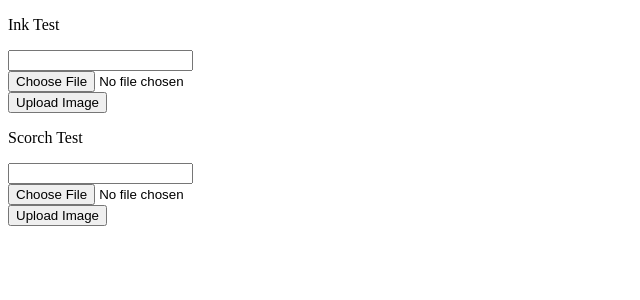
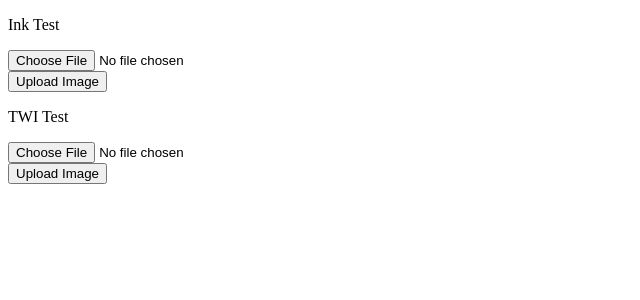
Before and after one commit to vishwaksenan/visual_tire_inspection, a Django app: page / in a window 1280 px wide. Shown: the top 300 px of the page, without its empty margins (0-640 px from the left). Run offline with Django 3.2, Linux system fonts and the light colour scheme.

Commit message:
TWI test django completed

```diff
--- a/tire_inspection/admin_app/views.py
+++ b/tire_inspection/admin_app/views.py
@@ -25,16 +25,16 @@ def ink_test_view(request):
 		data['result'] = result_of_ink_test
 	return render(request,"result.html",context=data)
 
-def scorch_test_view(request):
+def twi_test_view(request):
 	"""
-	Scorch test
+	TWI test
 	"""
 	if(request.method == 'POST' and request.FILES['test_file']):
 		test_file = request.FILES['test_file']
 		fss = FileSystemStorage()
 		name = fss.save(test_file.name,test_file)
 		test = tire_testing()
-		result_of_ink_test = test.scorch_test(fss.path(name))
+		result_of_twi_test = test.twi_test(fss.path(name),fss.path('template_for_TWI.png'))
 		data = {}
-		data['result'] = result_of_ink_test
+		data['result'] = result_of_twi_test
 	return render(request,"result.html",context=data)
--- a/tire_inspection/templates/index.html
+++ b/tire_inspection/templates/index.html
@@ -11,13 +11,11 @@
 <body>
   <p>Ink Test</p>
   <form action="ink/" method="post" enctype="multipart/form-data"> {% csrf_token %}
-    <input type="text" name="sample" id="s"><br>
     <input type="file" accept=".png" name="test_file"><br>
     <input type="submit" value="Upload Image"><br>
   </form>
-  <p>Scorch Test</p>
-  <form action="scorch/" method="post" enctype="multipart/form-data"> {% csrf_token %}
-    <input type="text" name="sample" id="s"><br>
+  <p>TWI Test</p>
+  <form action="twi/" method="post" enctype="multipart/form-data"> {% csrf_token %}
     <input type="file" accept=".png" name="test_file"><br>
     <input type="submit" value="Upload Image"><br>
   </form>
--- a/tire_inspection/tire_inspection/urls.py
+++ b/tire_inspection/tire_inspection/urls.py
@@ -21,5 +21,5 @@ urlpatterns = [
     path('admin/', admin.site.urls),
     path('',admin_view.tire_test_view,name='tire_testing_homepage'),
 	path('ink/',admin_view.ink_test_view,name='ink_test_result'),
-    path('scorch/',admin_view.scorch_test_view,name='scorch_test_result')
+    path('twi/',admin_view.twi_test_view,name='scorch_test_result')
 ]
```
Also changed, not shown: tire_inspection/admin_app/auto_tire_test.py (+11 -12 lines), Images/TWI.png (renamed from Images/4.png), Images/ink.png (renamed from Images/1.png), Images/scorch.png (renamed from Images/3.png), Images/seperation.png (renamed from Images/2.png), Images/template_for_TWI.png (renamed from Images/Sample.png), Images/wobbling.png (renamed from Images/5.png), tire_inspection/media/template_for_TWI.png (added), 1 other file.
